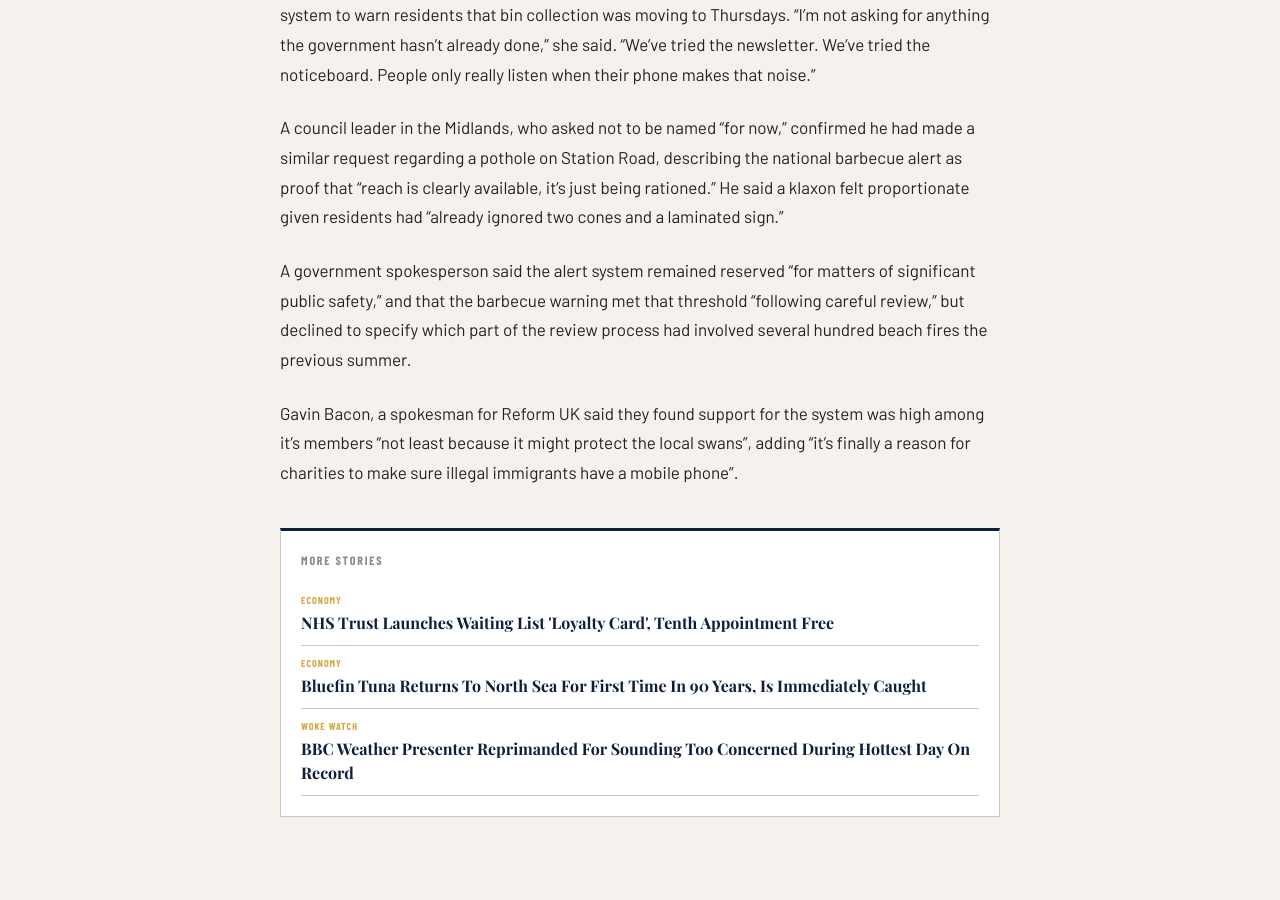
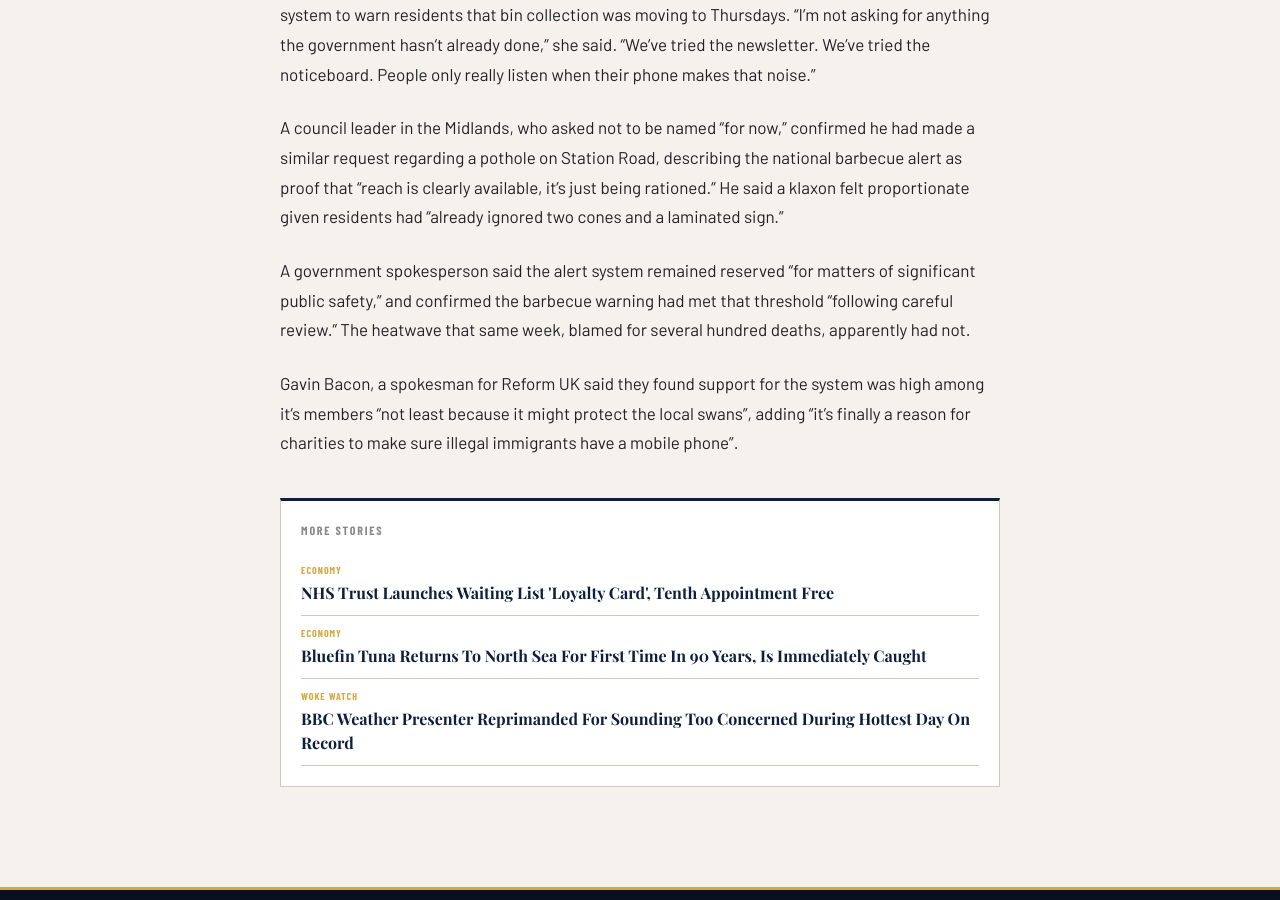
Before and after one commit to matt-palmer999/britishpatriots, a Jekyll site: the page built from _posts/2026-08-18-emergency-alert-bbq-overreach.md, in a window 1280 px wide and 900 px high, scrolled down 1262 px. Built offline with Jekyll 4.4.1, drawn with Linux system fonts in a browser that asks for light colours; some web fonts are replaced.

Commit message:
Update 2026-08-18-emergency-alert-bbq-overreach.md

```diff
--- a/_posts/2026-08-18-emergency-alert-bbq-overreach.md
+++ b/_posts/2026-08-18-emergency-alert-bbq-overreach.md
@@ -13,6 +13,6 @@ Margaret Fenn, parish councillor, said she had submitted a formal request for ac
 
 A council leader in the Midlands, who asked not to be named "for now," confirmed he had made a similar request regarding a pothole on Station Road, describing the national barbecue alert as proof that "reach is clearly available, it's just being rationed." He said a klaxon felt proportionate given residents had "already ignored two cones and a laminated sign."
 
-A government spokesperson said the alert system remained reserved "for matters of significant public safety," and that the barbecue warning met that threshold "following careful review," but declined to specify which part of the review process had involved several hundred beach fires the previous summer.
+A government spokesperson said the alert system remained reserved "for matters of significant public safety," and confirmed the barbecue warning had met that threshold "following careful review." The heatwave that same week, blamed for several hundred deaths, apparently had not.
 
 Gavin Bacon, a spokesman for Reform UK said they found support for the system was high among it's members "not least because it might protect the local swans", adding "it's finally a reason for charities to make sure illegal immigrants have a mobile phone".
```
